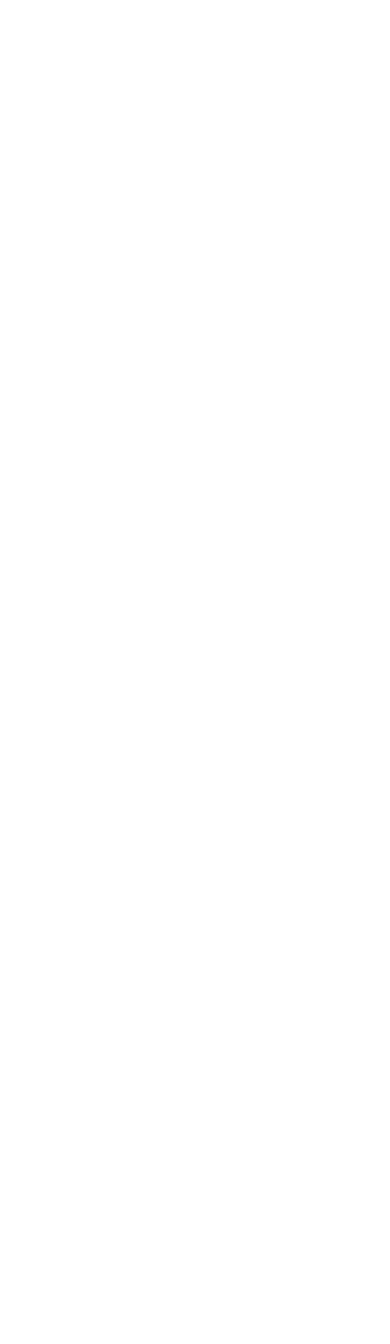
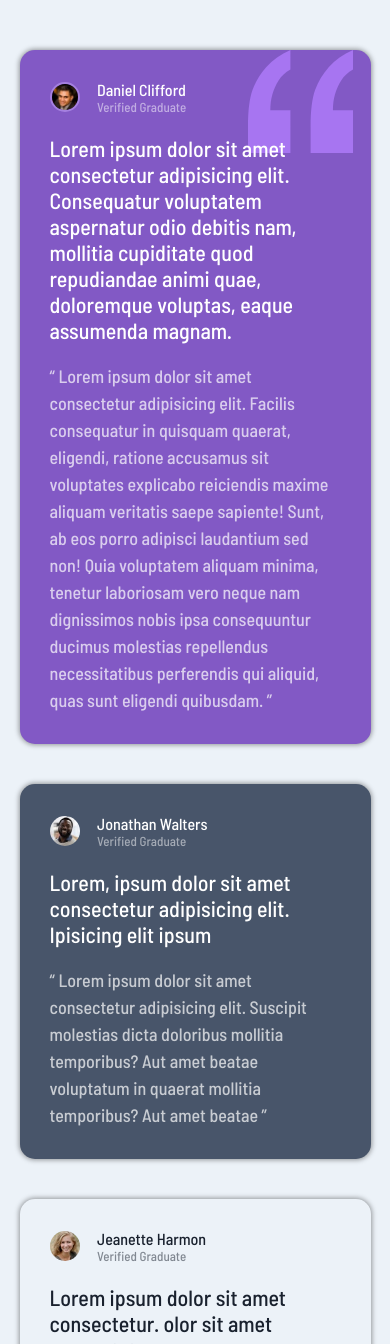
Before and after one commit to Mathias-Hadji/challenge-front-end-mentor_Testimonials-grid-section, a plain HTML site: page index.html in a window 390 px wide. Shown: the top 1344 px of the page. Before the commit the page ends 844 px from the top, so only its background shows below. Drawn offline with Linux system fonts and the light colour scheme.

Commit message:
Création de la section témoignages clients. Responsive fait.

```diff
--- a/index.html
+++ b/index.html
@@ -11,6 +11,61 @@
     <link rel="stylesheet" href="style.css">
 </head>
 <body>
+    <div class="grid-container">
+        <div class="card">
+            <img src="./images/image-daniel.jpg" alt="photo d'un client">
+            <div class="container-customer">
+                <p class="customer-name">Daniel Clifford</p>
+                <p class="subtitle-customer">Verified Graduate</p>
+            </div>
 
+            <p class="title-testimony">Lorem ipsum dolor sit amet consectetur adipisicing elit. Consequatur voluptatem aspernatur odio debitis nam, mollitia cupiditate quod repudiandae animi quae, doloremque voluptas, eaque assumenda magnam.</p>
+            <q class="txt-testimony">Lorem ipsum dolor sit amet consectetur adipisicing elit. Facilis consequatur in quisquam quaerat, eligendi, ratione accusamus sit voluptates explicabo reiciendis maxime aliquam veritatis saepe sapiente! Sunt, ab eos porro adipisci laudantium sed non! Quia voluptatem aliquam minima, tenetur laboriosam vero neque nam dignissimos nobis ipsa consequuntur ducimus molestias repellendus necessitatibus perferendis qui aliquid, quas sunt eligendi quibusdam.</q>
+        </div>
+
+        <div class="card">
+            <img src="./images/image-jonathan.jpg" alt="photo d'un client">
+            <div class="container-customer">
+                <p class="customer-name">Jonathan Walters</p>
+                <p class="subtitle-customer">Verified Graduate</p>
+            </div>
+
+            <p class="title-testimony">Lorem, ipsum dolor sit amet consectetur adipisicing elit. Ipisicing elit ipsum</p>
+            <q class="txt-testimony">Lorem ipsum dolor sit amet consectetur adipisicing elit. Suscipit molestias dicta doloribus mollitia temporibus? Aut amet beatae voluptatum in quaerat mollitia temporibus? Aut amet beatae</q>
+        </div>
+
+        <div class="card">
+            <img src="./images/image-kira.jpg" alt="photo d'un client">
+            <div class="container-customer">
+                <p class="customer-name">Kira Whittle</p>
+                <p class="subtitle-customer">Verified Graduate</p>
+            </div>
+
+            <p class="title-testimony">Lorem ipsum dolor sit amet consectetur adipisicing. eligendi, ratione.</p>
+            <q class="txt-testimony">Lorem ipsum dolor sit amet consectetur adipisicing elit. Facilis consequatur in quisquam quaerat, eligendi, ratione accusamus sit voluptates explicabo reiciendis maxime aliquam veritatis saepe sapiente! Sunt, ab eos porro adipisci laudantium sed non! Quia voluptatem aliquam minima, tenetur laboriosam vero neque nam dignissimos nobis ipsa consequuntur ducimus molestias repellendus necessitatibus perferendis qui aliquid, quas sunt eligendi quibusdam? Cupiditate temporibus, asperiores ipsam dolorem numquam voluptas beatae vel voluptatibus quibusdam est dicta unde magni nobis quisquam porro doloribus corporis sed, excepturi quia iure ducimus. Voluptatibus, nihil neque eaq</q>
+        </div>
+
+        <div class="card">
+            <img src="./images/image-jeanette.jpg" alt="photo d'un client">
+            <div class="container-customer">
+                <p class="customer-name">Jeanette Harmon</p>
+                <p class="subtitle-customer">Verified Graduate</p>
+            </div>
+
+            <p class="title-testimony">Lorem ipsum dolor sit amet consectetur. olor sit amet consectetur</p>
+            <q class="txt-testimony">Lorem ipsum dolor sit amet consectetur adipisicing elit. Sequi libero minima eius laudantium nemo sint, cumque et, enim debitis, quis culpa similique!</q>
+        </div>
+
+        <div class="card">
+            <img src="./images/image-patrick.jpg" alt="photo d'un client">
+            <div class="container-customer">
+                <p class="customer-name">Patrick Abrams</p>
+                <p class="subtitle-customer">Verified Graduate</p>
+            </div>
+
+            <p class="title-testimony">Lorem ipsum dolor sit amet consectetur adipisicing elit. Vero vitae officiis illum et impedit explicabo quibusdam consequuntur, quaerat, iste quos hic. aliquam minima, tenetur laboriosam </p>
+            <q class="txt-testimony">Lorem ipsum dolor sit amet consectetur adipisicing elit. Facilis consequatur in quisquam quaerat, eligendi, ratione accusamus sit voluptates explicabo reiciendis maxime aliquam veritatis saepe sapiente! Sunt, ab eos porro adipisci laudantium sed non! Quia voluptatem aliquam minima, tenetur laboriosam vero neque nam dignissimos</q>
+        </div>
+    </div>
 </body>
 </html>
--- a/style.css
+++ b/style.css
@@ -0,0 +1,150 @@
+*, ::before, ::after {
+    margin: 0;
+    padding: 0;
+    box-sizing: border-box;
+}
+
+body {
+    background: hsl(210, 46%, 95%);
+    font-family: 'Barlow Semi Condensed', Arial, Helvetica, sans-serif;
+    font-size: 13px;
+    height: 100vh;
+    display: flex;
+}
+.grid-container {
+    display: grid;
+    grid-template: 1fr / 1fr 1fr 1fr 1fr;
+    gap: 40px;
+    width: 80%;
+    margin: auto;
+}
+
+.card {
+    border-radius: 15px;
+    -webkit-box-shadow: 0px 0px 5px 1px rgba(0,0,0,0.38);
+    -moz-box-shadow: 0px 0px 5px 1px rgba(0,0,0,0.38);
+    box-shadow: 0px 0px 5px 1px rgba(0,0,0,0.38);
+    padding: 30px;
+}
+
+.card img {
+    width: 30px;
+    border-radius: 50%;
+}
+
+.container-customer {
+    display: inline-block;
+    margin-left: 15px;
+}
+
+.customer-name {
+    font-size: 16px;
+}
+
+.subtitle-customer {
+    opacity: 50%;
+}
+
+.title-testimony {
+    margin: 20px 0;
+    font-size: 22px;
+}
+
+.txt-testimony {
+    opacity: 70%;
+    font-size: 18px;
+    line-height: 1.5;
+}
+
+q {
+    quotes: "“ " " ”";
+}
+
+.card:nth-child(1) {
+    grid-area: 1 / 1 / 2 / 3;
+    background: hsl(263, 48%, 56%);
+    color: #fff;
+    background-image: url('./images/bg-pattern-quotation.svg');
+    background-repeat: no-repeat;
+    background-position: right 17% top 0;
+    background-size: 17%;
+}
+
+.card:nth-child(1) img {
+    border: 2px solid hsl(263, 61%, 69%);
+}
+
+
+.card:nth-child(2) {
+    grid-area: 1 / 3 / 2 / 4;
+    background: hsl(217, 19%, 35%);
+    color: #fff;
+}
+
+.card:nth-child(3) {
+    grid-area: 1 / 4 / 3 / 5;
+    color: hsl(219, 29%, 14%);
+}
+
+.card:nth-child(4) {
+    grid-area: 2 / 1 / 3 / 2;
+    color: hsl(219, 29%, 14%);
+}
+
+.card:nth-child(5) {
+    grid-area: 2 / 2 / 3 / 4;
+    background:hsl(219, 29%, 14%);
+    color: #fff;
+}
+
+.card:nth-child(5) img {
+    border: 2px solid hsl(263, 61%, 69%);
+}
+
+
+
+@media screen and (max-width: 1830px) {
+
+    .grid-container {
+        padding: 50px 0;
+        width: 90%;
+        grid-template: 1fr / 1fr 1fr 1fr;
+    }
+
+    .card:nth-child(3) {
+        grid-area: 3 / 1 / 4 / -1;
+        color: hsl(219, 29%, 14%);
+    }
+}
+
+
+@media screen and (max-width: 768px) {
+
+    .grid-container {
+        padding: 50px 0;
+        width: 90%;
+        grid-template: 1fr / 1fr;
+    }
+
+    .card:nth-child(1) {
+        background-position: right 7% top 0;
+        background-size: 30%;
+        grid-area: 1 / 1 / 2 / -1;
+    }
+
+    .card:nth-child(2) {
+        grid-area: 2 / 1 / 3 / -1;
+    }
+
+    .card:nth-child(3) {
+        grid-area: 5 / 1 / 6 / -1;
+    }
+
+    .card:nth-child(4) {
+        grid-area: 3 / 1 / 4 / -1;
+    }
+
+    .card:nth-child(5) {
+        grid-area: 4 / 1 / 5 / -1;
+    }
+}
```
